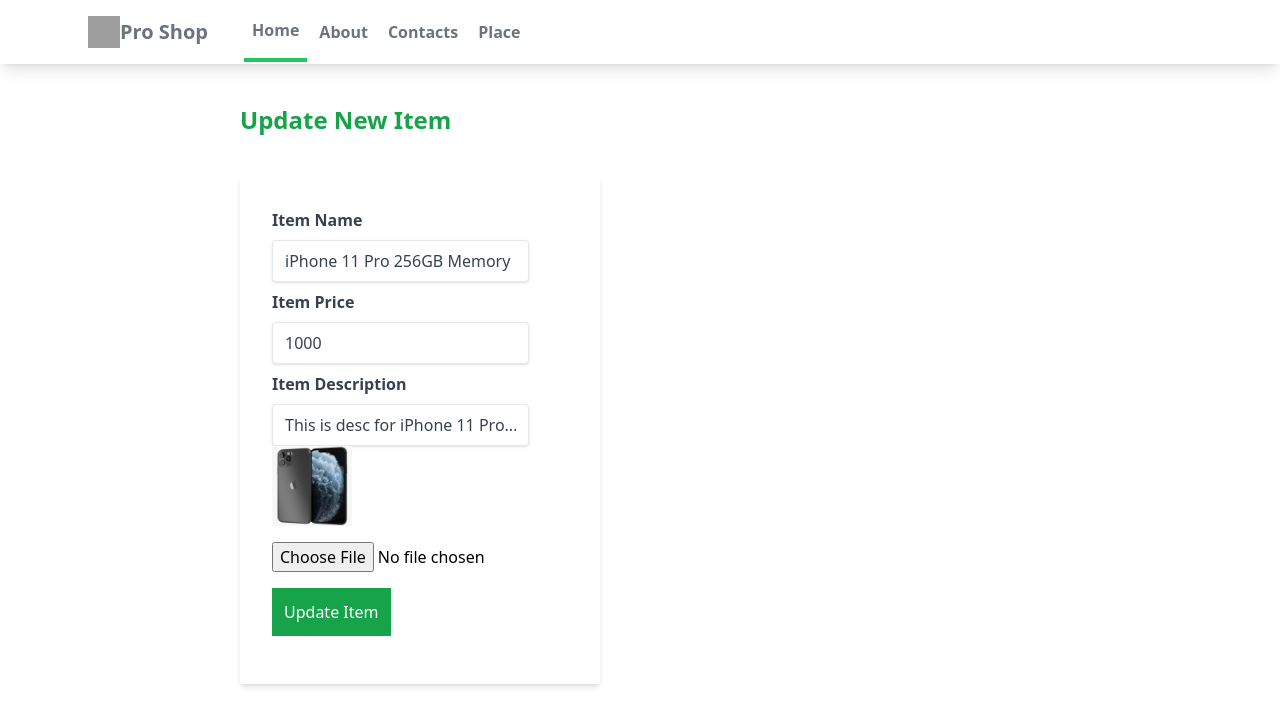
After one commit to ingarbi/yt_django4_0_to_pro, a Django app: page /myapp/updateitem/1/ in a window 1280 px wide. The commit adds this page. Shown: the top 726 px of the page. Run offline with Django 4.2, Linux system fonts and the light colour scheme; data comes from the database, SQL or seed files in the repository; both versions use the stored data as it was after the commit; grey boxes are pictures that could not be loaded.

Commit message:
update item

```diff
--- a/mysite/myapp/static/myapp/styles.css
+++ b/mysite/myapp/static/myapp/styles.css
@@ -539,64 +539,48 @@ video {
   margin-bottom: 0.5rem;
 }
 
+.mb-4 {
+  margin-bottom: 1rem;
+}
+
 .ml-10 {
   margin-left: 2.5rem;
+}
+
+.ml-\[200px\] {
+  margin-left: 200px;
+}
+
+.mr-10 {
+  margin-right: 2.5rem;
 }
 
 .mt-10 {
   margin-top: 2.5rem;
 }
 
+.mt-2 {
+  margin-top: 0.5rem;
+}
+
 .mt-3 {
   margin-top: 0.75rem;
+}
+
+.mt-4 {
+  margin-top: 1rem;
 }
 
 .mt-5 {
   margin-top: 1.25rem;
 }
 
-.mb-4 {
-  margin-bottom: 1rem;
+.mt-52 {
+  margin-top: 13rem;
 }
 
-.mr-10 {
-  margin-right: 2.5rem;
-}
-
-.mt-4 {
-  margin-top: 1rem;
-}
-
-.mt-2 {
-  margin-top: 0.5rem;
-}
-
-.ml-5 {
-  margin-left: 1.25rem;
-}
-
-.ml-\[50px\] {
-  margin-left: 50px;
-}
-
-.ml-\[100px\] {
-  margin-left: 100px;
-}
-
-.ml-\[150px\] {
-  margin-left: 150px;
-}
-
-.ml-\[160px\] {
-  margin-left: 160px;
-}
-
-.ml-\[2000px\] {
-  margin-left: 2000px;
-}
-
-.ml-\[200px\] {
-  margin-left: 200px;
+.mt-\[50px\] {
+  margin-top: 50px;
 }
 
 .block {
@@ -619,6 +603,10 @@ video {
   height: 400px;
 }
 
+.h-20 {
+  height: 5rem;
+}
+
 .w-1\/3 {
   width: 33.333333%;
 }
@@ -635,12 +623,8 @@ video {
   width: 100%;
 }
 
-.w-1\/4 {
-  width: 25%;
-}
-
-.w-1\/2 {
-  width: 50%;
+.w-20 {
+  width: 5rem;
 }
 
 .max-w-6xl {
@@ -706,22 +690,23 @@ video {
   border-color: rgb(34 197 94 / var(--tw-border-opacity));
 }
 
+.bg-green-600 {
+  --tw-bg-opacity: 1;
+  background-color: rgb(22 163 74 / var(--tw-bg-opacity));
+}
+
 .bg-white {
   --tw-bg-opacity: 1;
   background-color: rgb(255 255 255 / var(--tw-bg-opacity));
 }
 
-.bg-green-600 {
+.bg-green-500 {
   --tw-bg-opacity: 1;
-  background-color: rgb(22 163 74 / var(--tw-bg-opacity));
+  background-color: rgb(34 197 94 / var(--tw-bg-opacity));
 }
 
 .p-10 {
   padding: 2.5rem;
-}
-
-.p-4 {
-  padding: 1rem;
 }
 
 .p-3 {
@@ -731,6 +716,11 @@ video {
 .px-2 {
   padding-left: 0.5rem;
   padding-right: 0.5rem;
+}
+
+.px-3 {
+  padding-left: 0.75rem;
+  padding-right: 0.75rem;
 }
 
 .px-4 {
@@ -743,14 +733,19 @@ video {
   padding-right: 1.5rem;
 }
 
+.px-8 {
+  padding-left: 2rem;
+  padding-right: 2rem;
+}
+
+.py-2 {
+  padding-top: 0.5rem;
+  padding-bottom: 0.5rem;
+}
+
 .py-4 {
   padding-top: 1rem;
   padding-bottom: 1rem;
-}
-
-.px-8 {
-  padding-left: 2rem;
-  padding-right: 2rem;
 }
 
 .py-8 {
@@ -758,18 +753,9 @@ video {
   padding-bottom: 2rem;
 }
 
-.px-3 {
-  padding-left: 0.75rem;
-  padding-right: 0.75rem;
-}
-
-.py-2 {
-  padding-top: 0.5rem;
-  padding-bottom: 0.5rem;
-}
-
-.text-center {
-  text-align: center;
+.text-2xl {
+  font-size: 1.5rem;
+  line-height: 2rem;
 }
 
 .text-4xl {
@@ -785,16 +771,6 @@ video {
 .text-xl {
   font-size: 1.25rem;
   line-height: 1.75rem;
-}
-
-.text-2xl {
-  font-size: 1.5rem;
-  line-height: 2rem;
-}
-
-.text-sm {
-  font-size: 0.875rem;
-  line-height: 1.25rem;
 }
 
 .font-bold {
@@ -844,6 +820,12 @@ video {
   color: rgb(255 255 255 / var(--tw-text-opacity));
 }
 
+.shadow {
+  --tw-shadow: 0 1px 3px 0 rgb(0 0 0 / 0.1), 0 1px 2px -1px rgb(0 0 0 / 0.1);
+  --tw-shadow-colored: 0 1px 3px 0 var(--tw-shadow-color), 0 1px 2px -1px var(--tw-shadow-color);
+  box-shadow: var(--tw-ring-offset-shadow, 0 0 #0000), var(--tw-ring-shadow, 0 0 #0000), var(--tw-shadow);
+}
+
 .shadow-lg {
   --tw-shadow: 0 10px 15px -3px rgb(0 0 0 / 0.1), 0 4px 6px -4px rgb(0 0 0 / 0.1);
   --tw-shadow-colored: 0 10px 15px -3px var(--tw-shadow-color), 0 4px 6px -4px var(--tw-shadow-color);
@@ -853,12 +835,6 @@ video {
 .shadow-md {
   --tw-shadow: 0 4px 6px -1px rgb(0 0 0 / 0.1), 0 2px 4px -2px rgb(0 0 0 / 0.1);
   --tw-shadow-colored: 0 4px 6px -1px var(--tw-shadow-color), 0 2px 4px -2px var(--tw-shadow-color);
-  box-shadow: var(--tw-ring-offset-shadow, 0 0 #0000), var(--tw-ring-shadow, 0 0 #0000), var(--tw-shadow);
-}
-
-.shadow {
-  --tw-shadow: 0 1px 3px 0 rgb(0 0 0 / 0.1), 0 1px 2px -1px rgb(0 0 0 / 0.1);
-  --tw-shadow-colored: 0 1px 3px 0 var(--tw-shadow-color), 0 1px 2px -1px var(--tw-shadow-color);
   box-shadow: var(--tw-ring-offset-shadow, 0 0 #0000), var(--tw-ring-shadow, 0 0 #0000), var(--tw-shadow);
 }
 
--- a/mysite/myapp/templates/myapp/detail.html
+++ b/mysite/myapp/templates/myapp/detail.html
@@ -8,6 +8,9 @@
 			<p class="mt-5">{{ item.name }}</p>
 			<p class="mt-5 text-green-500">$ {{ item.price | intcomma }}</p>
 			<p class="mt-5 text-gray-600">{{ item.description }}</p>
+			<button class="bg-green-500 text-white mt-[50px]"><a href="{% url 'myapp:update_item' item.id %}">Update Item</a></button>
 		</div>
+
 	</div>
+
 {% endblock content %}
--- /dev/null
+++ b/mysite/myapp/templates/myapp/updateitem.html
@@ -0,0 +1,22 @@
+{% extends "myapp/base.html" %}
+
+{% block content %}
+<div class="ml-[200px]">
+    <h1 class="text-2xl m-10 font-bold text-green-600"> Update New Item </h1>
+    <form class="w-1/3 bg-white shadow-md m-10 px-8 py-8 " method="post" enctype="multipart/form-data">
+    {% csrf_token %}
+        <div class="mb-4 ">
+            <label class="block text-gray-700 text-md font-bold mb-2" for="name">Item Name</label>
+            <input class="shadow appearance-none border rounded py-2 px-3 mr-10 text-gray-700" value="{{ item.name }}" type="text" placeholder="Name..." name="name" id="name">
+            <label class="block text-gray-700 text-md font-bold mb-2 mt-2" for="price">Item Price</label>
+            <input class="shadow appearance-none border rounded py-2 px-3 mr-10 text-gray-700"  value="{{ item.price }}" type="text" placeholder="Price..." name="price" id="price">
+            <label class="block text-gray-700 text-md font-bold mb-2 mt-2" for="description">Item Description</label>
+            <input class="shadow appearance-none border rounded py-2 px-3 mr-10 text-gray-700"  value="{{ item.description }}" type="text" placeholder="Description..." name="description" id="description">
+            <img class="w-20 h-20" src="{{ item.image.url}}" alt="" srcset="">
+            <input class="block mt-4" type="file" accept="image/*" name="upload" id="upload">
+            <button class="block bg-green-600 text-white p-3 mt-4" type="submit" name="Add Item" value="Add Item">Update Item</button>
+        </div>
+    </form>
+</div>
+
+{% endblock content %}
--- a/mysite/myapp/urls.py
+++ b/mysite/myapp/urls.py
@@ -1,12 +1,13 @@
 from django.urls import path
-from myapp.views import index, indexItem, add_item
+from myapp.views import index, indexItem, add_item, update_item
 
 app_name = "myapp"
 
 urlpatterns = [
     # http://127.0.0.1:8000/myapp/
-    path("", index),
+    path("", index, ),
     path("<int:my_id>/", indexItem, name="detail"),
     # http://127.0.0.1:8000/myapp/
     path("additem/", add_item, name="add_item"),
+    path("updateitem/<int:my_id>/", update_item, name="update_item"),
 ]
--- a/mysite/myapp/views.py
+++ b/mysite/myapp/views.py
@@ -1,4 +1,4 @@
-from django.shortcuts import render
+from django.shortcuts import render, redirect
 from django.http import HttpResponse
 from .models import Product
 
@@ -24,3 +24,16 @@ def add_item(request):
         item = Product(name=name, price=price, description=description, image=image)
         item.save()
     return render(request, "myapp/additem.html")
+
+
+def update_item(request, my_id):
+    item = Product.objects.get(id=my_id)
+    if request.method == "POST":
+        item.name = request.POST.get("name")
+        item.price = request.POST.get("price")
+        item.description = request.POST.get("description")
+        item.image = request.FILES.get('upload', item.image)
+        item.save()
+        return redirect("/myapp/")
+    context = {"item": item}
+    return render(request, "myapp/updateitem.html", context)
```
Also changed, not shown: mysite/db.sqlite3, mysite/media/images/iPhone_11_Pro_8sldh4X.jpg (added), mysite/media/images/iPhone_11_Pro_NhgV25M.jpg (added), mysite/media/images/iPhone_11_Pro_th9yM7d.jpg (added), mysite/media/images/react_D66dt8r.png (added), mysite/media/images/react_XL83LeT.png (added).
